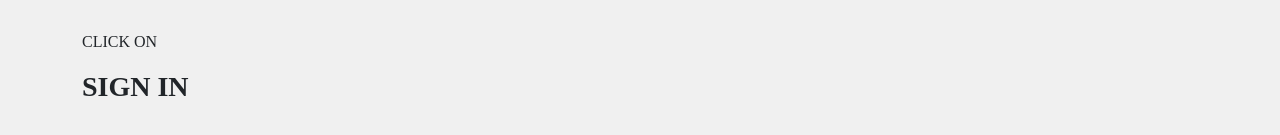
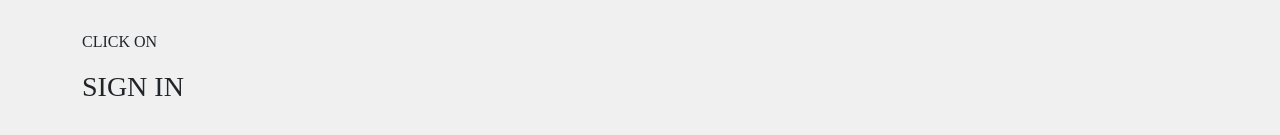
Before and after one commit to Oluwadebo/TUN-posting, a React (Create React App) app: page / in a window 1280 px wide. Shown: the part 341-476 px from the top of the page. Built offline with nearby package versions, Linux system fonts and the light colour scheme; a web font is replaced by a local one.

Commit message:
posting done

```diff
--- a/src/component/Home.js
+++ b/src/component/Home.js
@@ -10,7 +10,7 @@ const Home = () => {
         <>
             <div className="container mt-5">
                 <span>CLICK ON</span>
-                <h3 className='mt-3'><b onClick={Home} className='buton'>SIGN IN</b></h3>
+                <h3 className='mt-3' onClick={Home}>SIGN IN</h3>
             </div>
         </>
     )
--- a/src/component/Posting.js
+++ b/src/component/Posting.js
@@ -33,7 +33,7 @@ const Posting = () => {
     navigate("/Signin");
   }
   const print = () => {
-
+    window.print()
   }
   const back = () => {
     navigate("/Process");
--- a/src/serviceWorkerRegistration.js
+++ b/src/serviceWorkerRegistration.js
@@ -128,7 +128,7 @@ export function unregister() {
   if ('serviceWorker' in navigator) {
     navigator.serviceWorker.ready
       .then((registration) => {
-        registration.unregister();
+        registration.register();
       })
       .catch((error) => {
         console.error(error.message);
```
